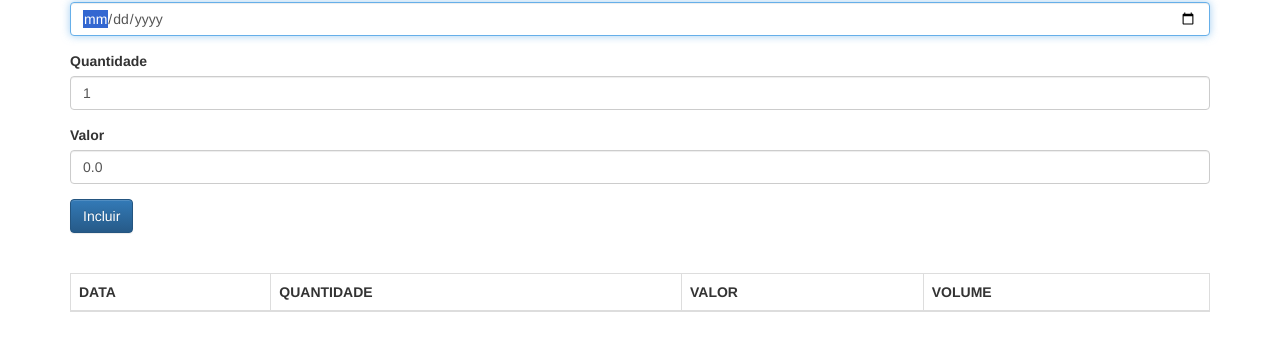
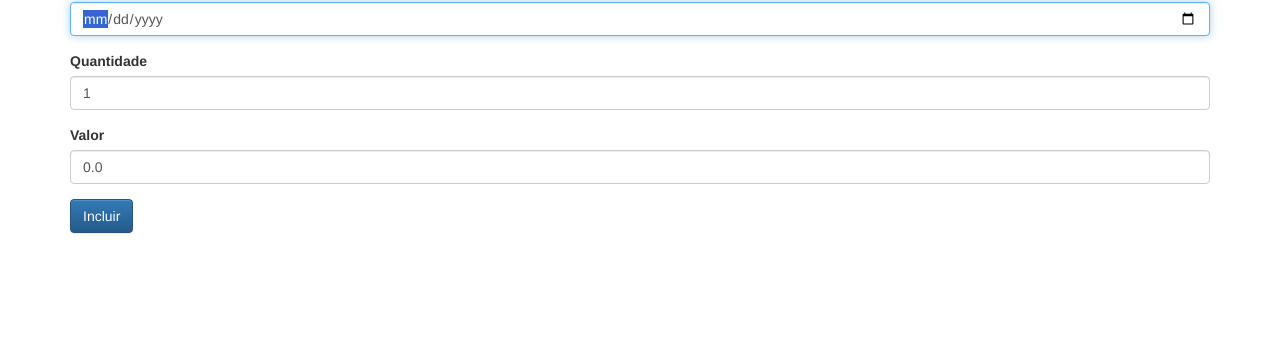
Before and after one commit to saulobicalho/typ, a website: page index.html in a window 1280 px wide. Shown: the part 93-444 px from the top of the page. Drawn offline with Linux system fonts and the light colour scheme.

Commit message:
constr. nv

```diff
--- a/index.html
+++ b/index.html
@@ -36,22 +36,8 @@
     <br>
     <br>
 
-    <table class="table table-hover table-bordered">
-        <thead>
-            <tr>
-                <th>DATA</th>
-                <th>QUANTIDADE</th>
-                <th>VALOR</th>
-                <th>VOLUME</th>
-            </tr>
-        </thead>
+    <div id="negociacoesView"></div>
 
-        <tbody>
-        </tbody>
-
-        <tfoot>
-        </tfoot>
-    </table>
     <script src="app/js/models/Negociacao.js" charset="utf-8"></script>
     <script src="app/js/controllers/NegociacaoController.js" charset="utf-8"></script>
     <script src="app/js/models/Negociacoes.js" charset="utf-8"></script>
--- a/ts/controllers/NegociacaoController.ts
+++ b/ts/controllers/NegociacaoController.ts
@@ -4,6 +4,7 @@ class NegociacaoController{
   private _inputQuantidade: HTMLInputElement;
   private _inputValor: HTMLInputElement;
   private _negociacoes = new Negociacoes();
+  private -NegociacoesView = new NegociacoesView('#negociacoesView');
 
   constructor(){
     this._inputData = <HTMLInputElement>document.querySelector('#data');
```
Also changed, not shown: ts/views/NegociacoesView.ts (+8 -2 lines).
